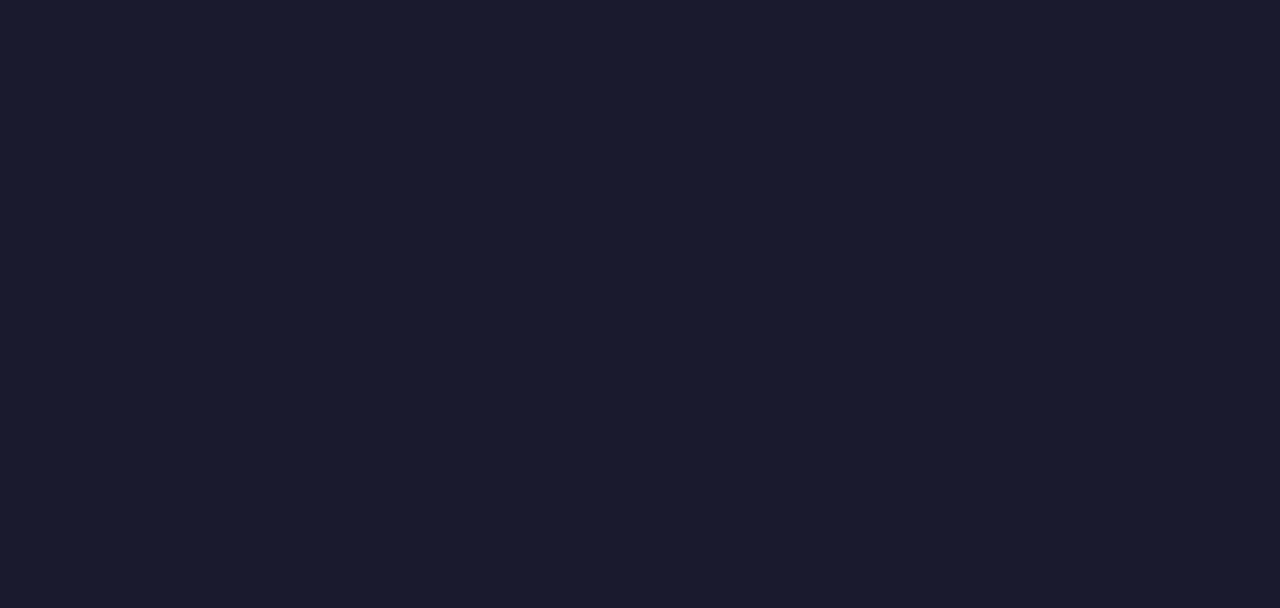
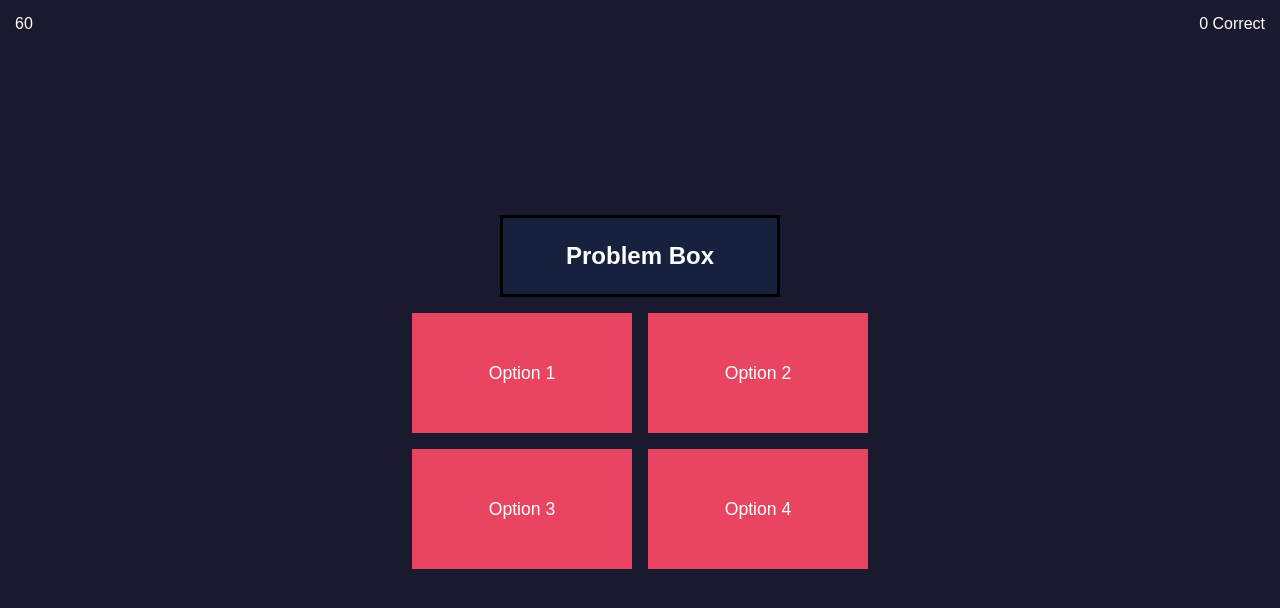
Before and after one commit to storms421/QuickMath, a website built with webpack: page index.html in a window 1280 px wide. Built offline with nearby package versions, Linux system fonts and the light colour scheme.

Commit message:
Ran out of time, but getting close to finishing up the game screen!

```diff
--- a/css/style.css
+++ b/css/style.css
@@ -32,6 +32,45 @@ body {
   letter-spacing: 4px; /* spreads letters out a tad */
   color: #e94560; /* set header color to reddish pink */
 }
+
+/* |||||||||||||||||||||||||||||||||||||||||||||||||||||||||||||||||||||||||||||||||||||| */
+
+
+/* Becomes an anchor for game screen */
+#game {
+  position: relative;
+}
+
+/* Positioning timer */
+#timer {
+  position: absolute;
+  top: 15px;
+  left: 15px;
+}
+
+/* Positioning score */
+#score {
+  position: absolute;
+  top: 15px;
+  right: 15px;
+}
+
+#problem {
+  background-color: #16213e;
+  padding: 24px 24px;
+  width: 280px;
+  border: 3px solid #000000;
+  text-align: center;
+}
+
+#answer-buttons {
+  display: flex;
+  flex-wrap: wrap; /* allows buttons to wrap (in this case two in a row) */
+  height: 256px; /* change box height */
+  width: 456px;
+  gap: 16px;
+}
+
 
 /* |||||||||||||||||||||||||||||||||||||||||||||||||||||||||||||||||||||||||||||||||||||| */
 
--- a/index.html
+++ b/index.html
@@ -20,17 +20,19 @@
 
   </div>
 
-  <div id="game" class="screen hidden">
+  <div id="game" class="screen">
 
     <p id="timer">60</p>
     <p id="score">0 Correct</p>
 
     <h2 id="problem">Problem Box</h2>
 
-    <button id="option1" class="btn">Option 1</button>
-    <button id="option2" class="btn">Option 2</button>
-    <button id="option3" class="btn">Option 3</button>
-    <button id="option4" class="btn">Option 4</button>
+    <div id="answer-buttons">
+      <button id="option1" class="btn">Option 1</button>
+      <button id="option2" class="btn">Option 2</button>
+      <button id="option3" class="btn">Option 3</button>
+      <button id="option4" class="btn">Option 4</button>
+    </div>
 
     <div id="penalty">
 
```
